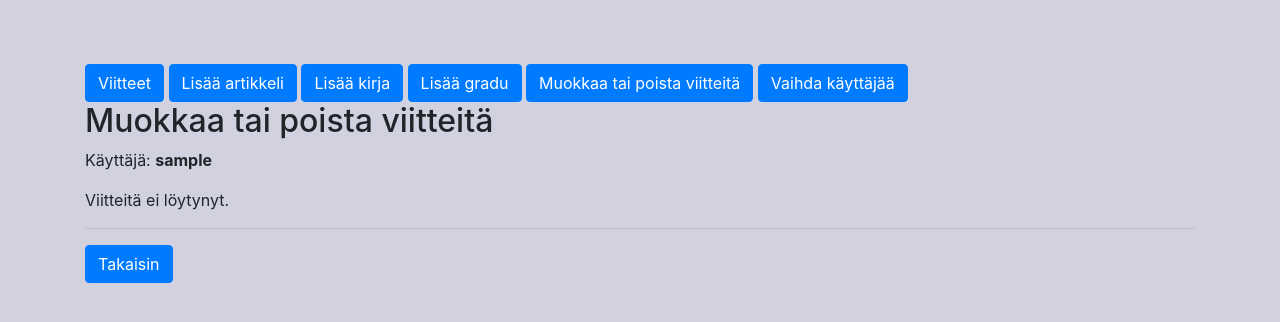
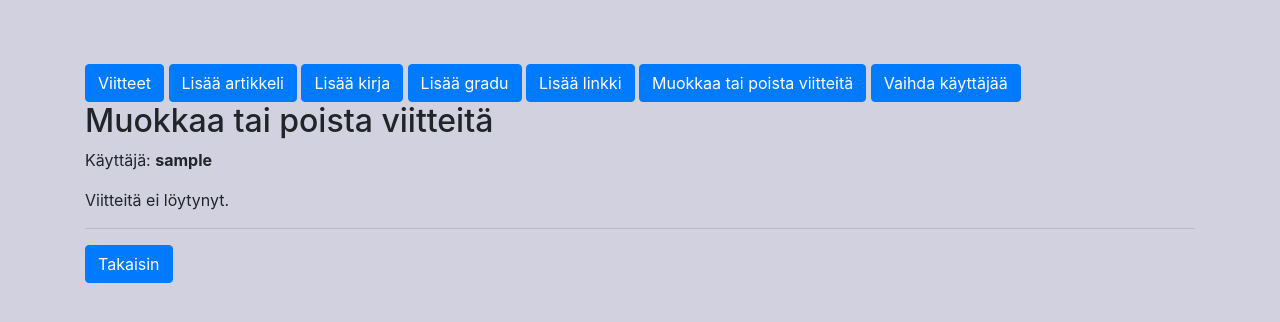
Before and after one commit to asvorg/ohtu-miniprojekti, a Flask app: a page that uses src/frontend/templates/list.html in a window 1280 px wide. Shown: the top 322 px of the page. Run offline with Flask 3, Linux system fonts and the light colour scheme; data that the repository does not hold is empty; some libraries are stand-ins or nearby versions.

Commit message:
"navigaation" yhdenmukaistusta

```diff
--- a/src/frontend/templates/list.html
+++ b/src/frontend/templates/list.html
@@ -21,8 +21,9 @@
     <a href="/add_article/{{ user }}" class="btn btn-primary mt-3">Lisää artikkeli</a>
     <a href="/add_book/{{ user }}" class="btn btn-primary mt-3">Lisää kirja</a>
     <a href="/add_mastersthesis/{{ user }}" class="btn btn-primary mt-3">Lisää gradu</a>
+    <a href="/add_acm/{{ user }}" class="btn btn-primary mt-3">Lisää linkki</a>
     <a href="/list/{{ user }}" class="btn btn-primary mt-3">Muokkaa tai poista viitteitä</a>
-    <a href="/" class="btn btn-primary mt-3">Vaihda käyttäjää</a>
+    <a href="/" class="btn btn-primary mt-3">Vaihda käyttäjää</a><br>
 
     <h2>Muokkaa tai poista viitteitä</h2>
     <p>Käyttäjä: <b>{{ user }}</b><p>
```
